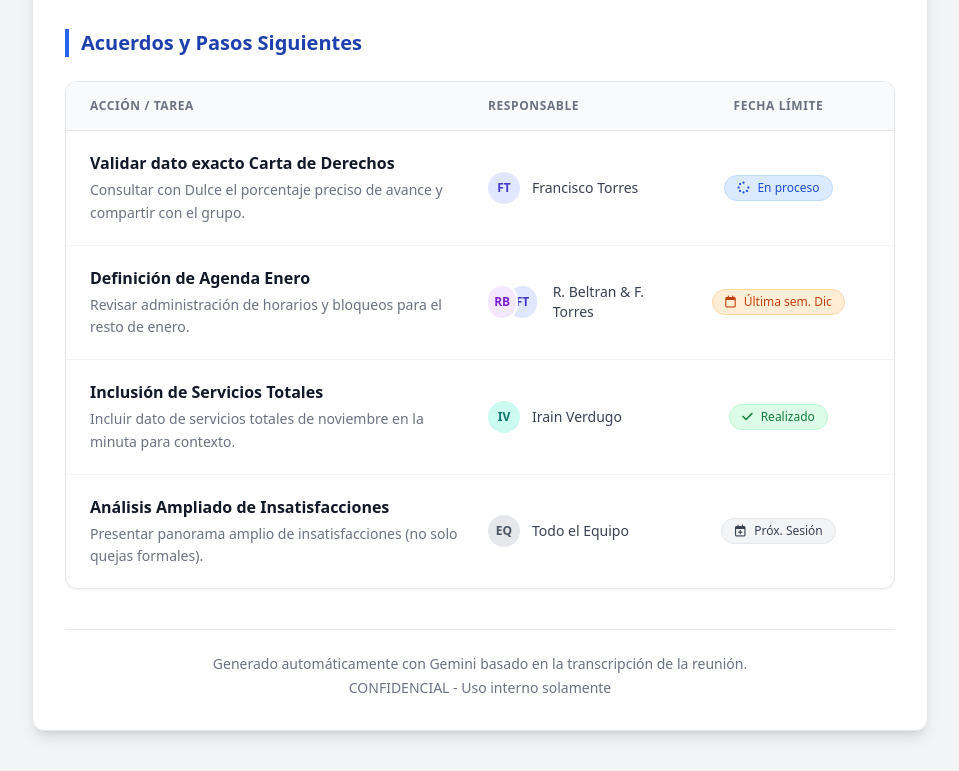
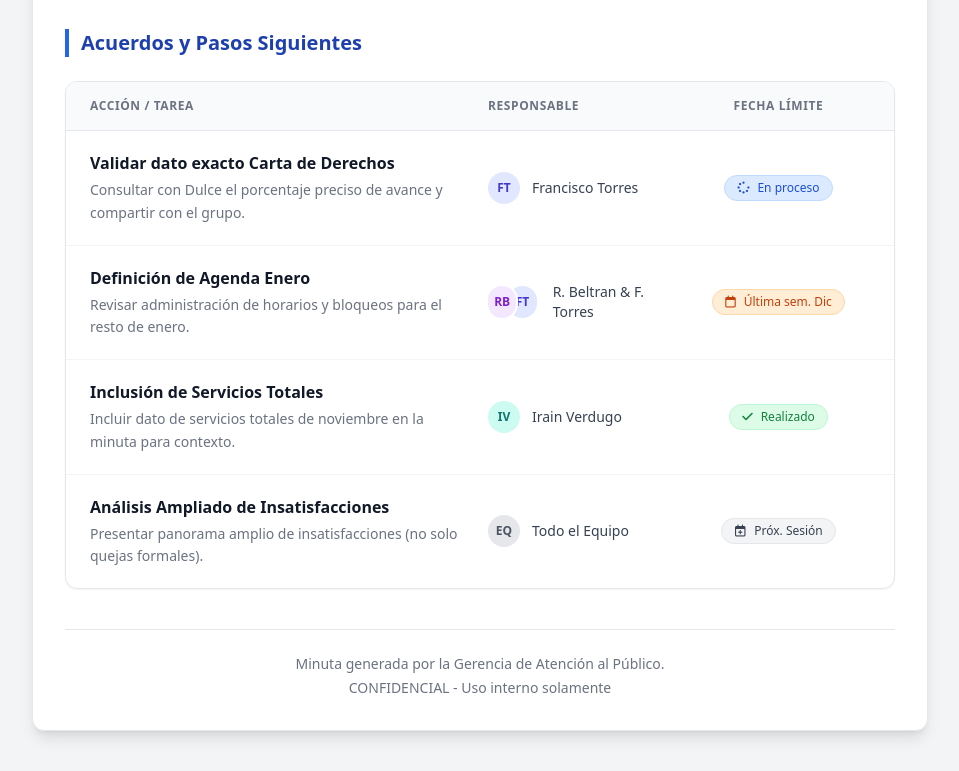
Before and after one commit to GAP-AforeCoppel/MinutaTaskforce15122025, a plain HTML site: page index.html in a window 1280 px wide. Shown: the part 1476-2247 px from the top of the page, without its empty margins (160-1119 px from the left). Drawn offline with nearby package versions, Linux system fonts and the light colour scheme.

Commit message:
Add files via upload

```diff
--- a/index.html
+++ b/index.html
@@ -226,7 +226,7 @@
 
         <!-- Footer -->
         <footer class="mt-10 pt-6 border-t border-gray-200 text-center text-gray-500 text-sm">
-            <p>Generado automáticamente con Gemini basado en la transcripción de la reunión.</p>
+            <p>Minuta generada por la Gerencia de Atención al Público.</p>
             <p class="mt-1">CONFIDENCIAL - Uso interno solamente</p>
         </footer>
 
```
